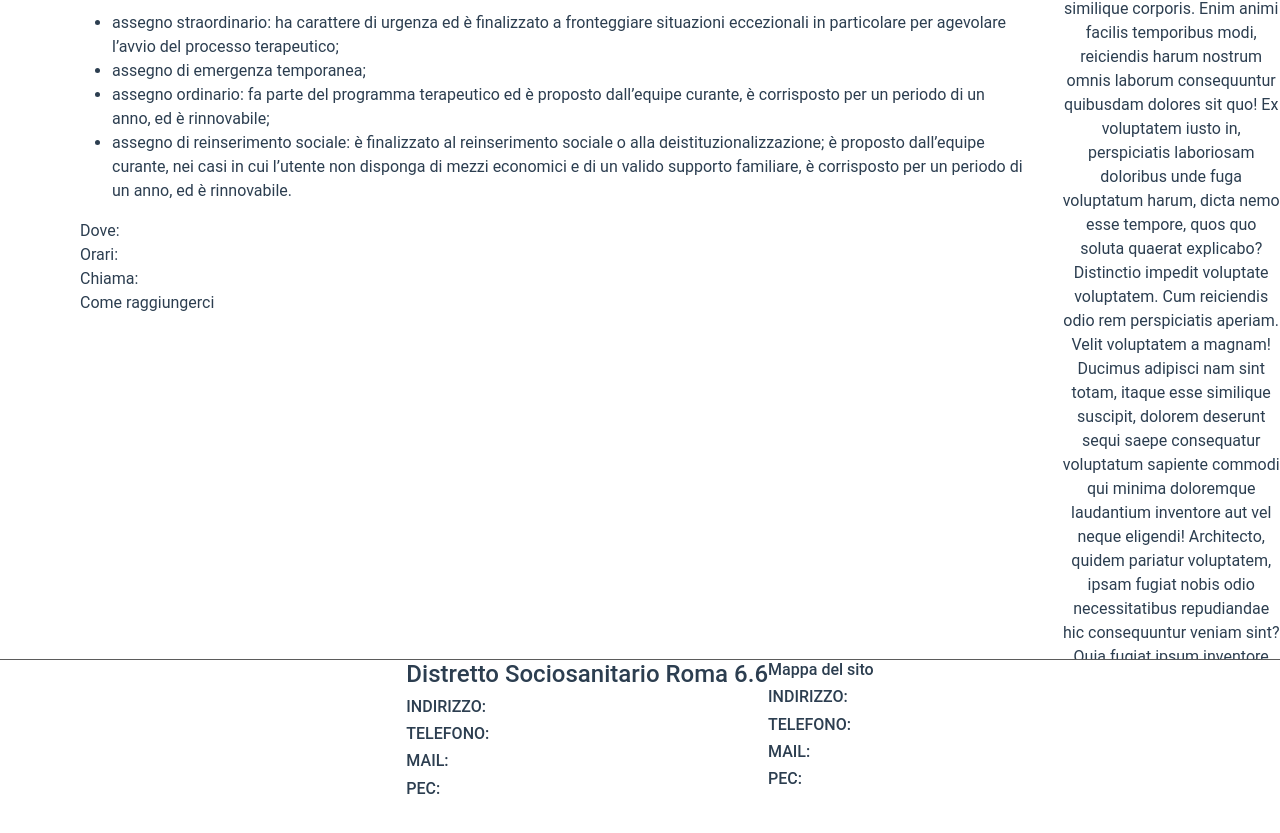
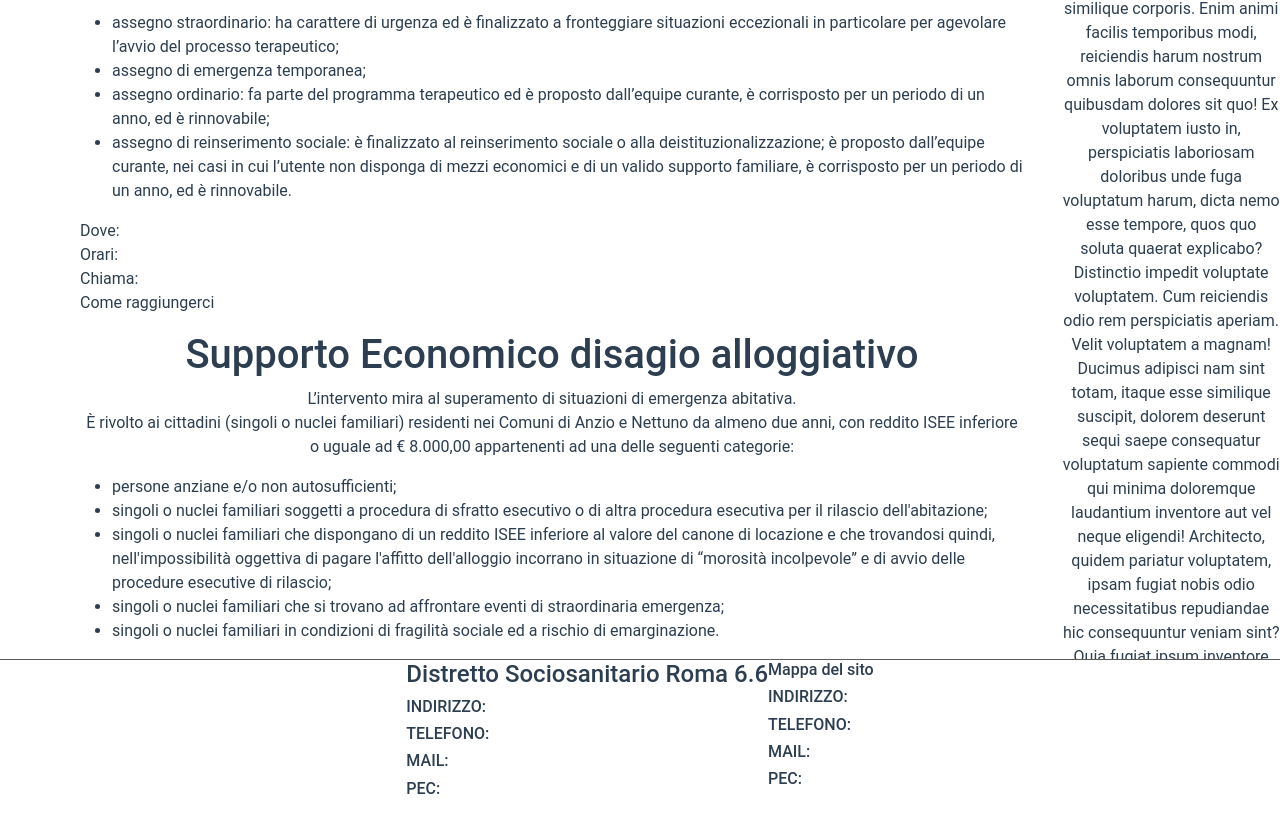
Before and after one commit to Ruma303/ciglieri-demo, a Vue app: page /contributi-economici in a window 1280 px wide. Shown: the part 403-1236 px from the top of the page. Built offline with nearby package versions, Linux system fonts and the light colour scheme.

Commit message:
aggiornamento view contributi economici

```diff
--- a/src/views/Servizi/Inclusione/ContributiEconomici.vue
+++ b/src/views/Servizi/Inclusione/ContributiEconomici.vue
@@ -1,6 +1,6 @@
 <template>
     <div>
-
+      <section>
           <h1>Supporto Economico per disagi psichici</h1>
           <p>
             Il supporto ha carattere temporaneo ed avviene per il tempo e nelle misure economiche determinate dal programma terapeutico-riabilitativo, il contributo può avere diverse forme:
@@ -17,7 +17,27 @@
             <li>Chiama: </li>
             <li>Come raggiungerci</li>
           </ul>
-
+        </section>
+        <section>
+          <h1>Supporto Economico disagio alloggiativo</h1>
+          <p>
+            L’intervento mira al superamento di situazioni di emergenza abitativa. <br>
+            È rivolto ai cittadini (singoli o nuclei familiari) residenti nei Comuni di Anzio e Nettuno da almeno due anni, con reddito ISEE inferiore o uguale ad € 8.000,00 appartenenti ad una delle seguenti categorie:
+          </p>
+          <ul style="list-style-type: disc;">
+            <li>persone anziane e/o non autosufficienti;</li>
+            <li>singoli o nuclei familiari soggetti a procedura di sfratto esecutivo o di altra procedura esecutiva per il rilascio dell'abitazione;</li>
+            <li>singoli o nuclei familiari che dispongano di un reddito ISEE inferiore al valore del canone di locazione e che trovandosi quindi, nell'impossibilità oggettiva di pagare l'affitto dell'alloggio incorrano in situazione di “morosità incolpevole” e di avvio delle procedure esecutive di rilascio;</li>
+            <li>singoli o nuclei familiari che si trovano ad affrontare eventi di straordinaria emergenza;</li>
+            <li>singoli o nuclei familiari in condizioni di fragilità sociale ed a rischio di emarginazione.</li>
+          </ul>
+          <ul class="px-0">
+            <li>Dove:</li>
+            <li>Orari: </li>
+            <li>Chiama: </li>
+            <li>Come raggiungerci</li>
+          </ul>
+        </section>
       </div>
 </template>
 <script>
```
Lines whose indentation alone changed are shown as unchanged.
